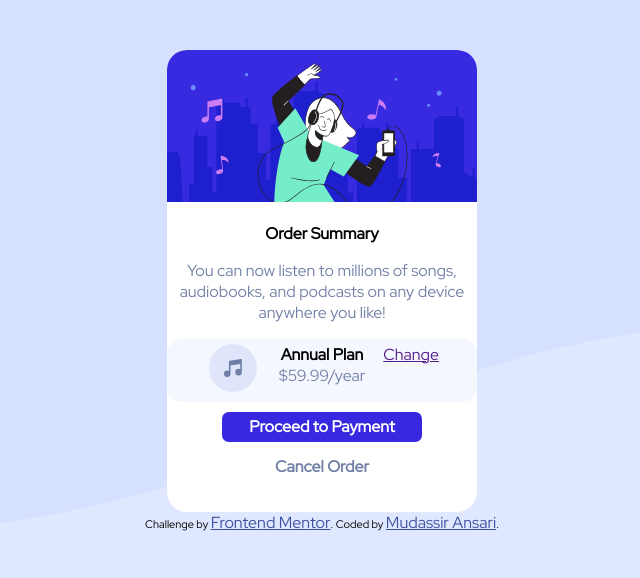
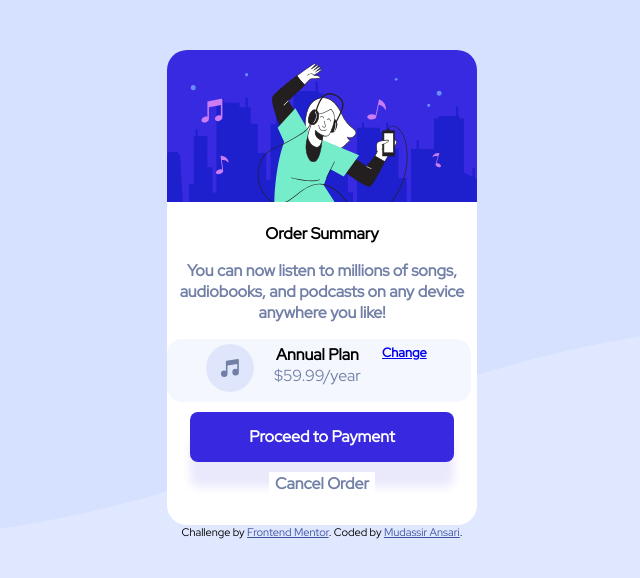
Before and after one commit to TheJoker555/order-summary-component, a plain HTML site: page index.html in a window 1280 px wide. Shown: the whole page, without its empty margins (318-958 px from the left). Drawn offline with Linux system fonts and the light colour scheme.

Commit message:
markdown files, design folder and .gitignore file added and index.html improved

```diff
--- a/index.html
+++ b/index.html
@@ -15,7 +15,6 @@
     @import url('https://fonts.googleapis.com/css2?family=Red+Hat+Display&display=swap');
     * {
       font-family: 'Red Hat Display', sans-serif;
-      font-size: 16px;
     }
 
     html, body {
@@ -47,17 +46,16 @@
       border-radius: 20px 20px 0 0;
     }
     .heading {
-      font-weight: 900;
+      font-weight: 500;
       color: black;
     }
     p {
-      font-weight: 500;
+      font-weight: 900;
       color: hsl(224, 23%, 55%);
     }
     .plan {
-      width: 270px;
+      width: 85%;
       display: flex;
-      justify-content: center;
       background-color: hsl(225, 100%, 98%);
       margin-bottom: 10px;
       padding: 5px 20px 5px 20px;
@@ -69,33 +67,35 @@
     }
     .mid {
       width: 33%;
-      font-size: 0.7em;
     }
     .change {
       width: 33%;
-      text-align: center;
-      vertical-align: middle;
+      color: hsl(245, 75%, 52%);
+      font-size: 0.8em;
+      font-weight: 900;
     }
     .prize {
       color: hsl(224, 23%, 55%);
     }
     .btn {
-      width: 200px;
-      height: 30px;
       font-size: 16px;
       text-align: center;
       vertical-align: middle;
       cursor: pointer;
     }
     .proceed-button {
+      width: 85%;
+      height: 50px;
       background-color: hsl(245, 75%, 52%);
       color: white;
       border: none;
       border-radius: 0.5em;
-      font-weight: 500;
-      display: block;
+      font-weight: 700;
       margin: auto;
-      font-size: smaller;
+      box-shadow: 0px 25px 10px hsl(245, 75%, 95%);
+    }
+    .proceed-button:hover {
+      background-color: hsl(224, 23%, 55%);
     }
     .cancel-button {
       background-color: white;
@@ -104,13 +104,20 @@
       margin-top: 10px;
       margin-bottom: 30px;
     }
+    .cancel-button:hover {
+      color: black;
+    }
     .attribution {
       font-size: 11px;
       text-align: center;
     }
-
     .attribution a {
       color: hsl(228, 45%, 44%);
+    }
+    @media only screen and (max-width: 475px) {
+      body {
+          background-image: url(./images/pattern-background-mobile.svg);
+      }
     }
   </style>
 </head>
@@ -130,7 +137,7 @@
           <div class="prize">$59.99/year</div>
         </span>
 
-        <span class="change"><a href="" target="_blank">Change</a></span>
+        <span class="change"><a href="#">Change</a></span>
       </div>
       <div>
         <button class="btn proceed-button" type="button"><strong>Proceed to Payment</strong></button>
@@ -142,7 +149,7 @@
   </section>
   <div class="attribution">
     Challenge by <a href="https://www.frontendmentor.io?ref=challenge" target="_blank">Frontend Mentor</a>.
-    Coded by <a href="#">Mudassir Ansari</a>.
+    Coded by <a href="https://www.frontendmentor.io/profile/TheJoker555">Mudassir Ansari</a>.
   </div>
 </body>
 
```
Also changed, not shown: design/active-states.jpg (added), design/desktop-design.jpg (added), design/desktop-preview.jpg (added), design/mobile-design.jpg (added), 4 other files.
